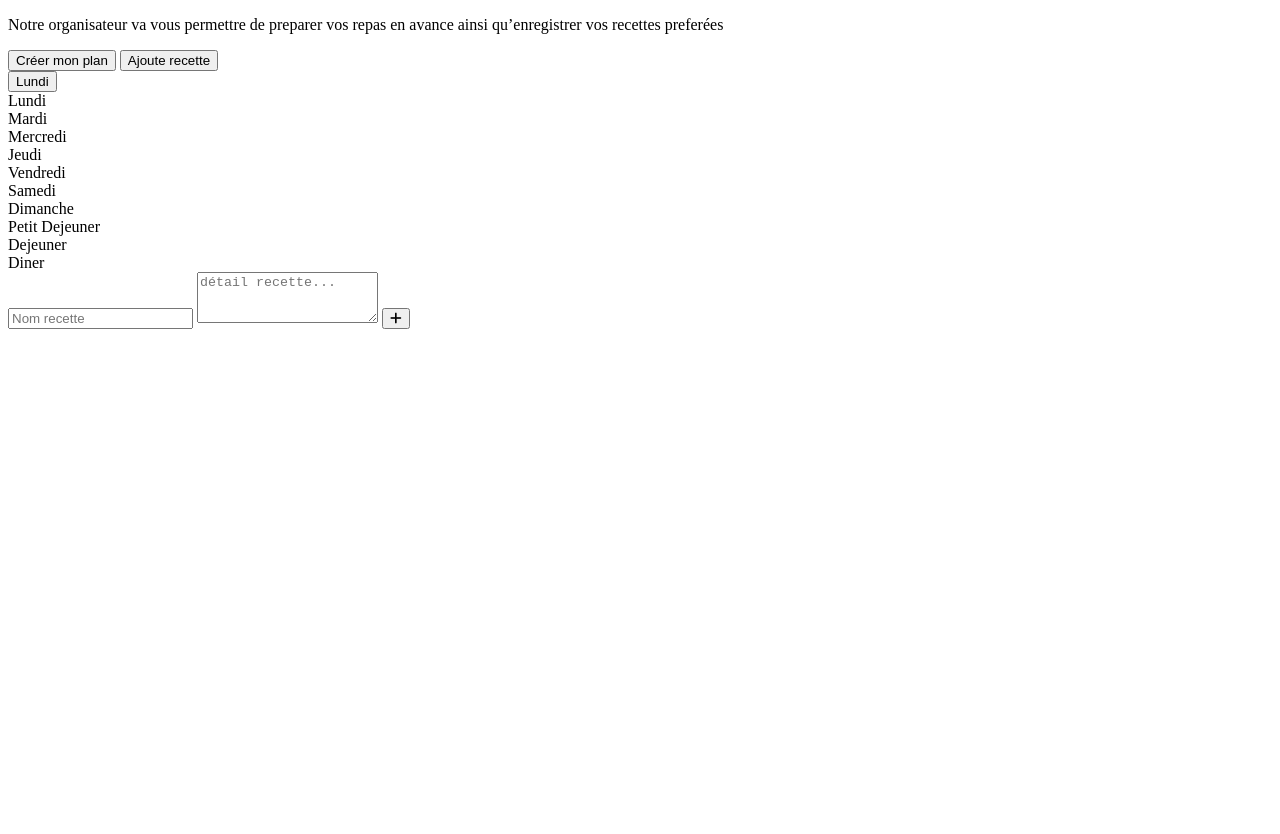
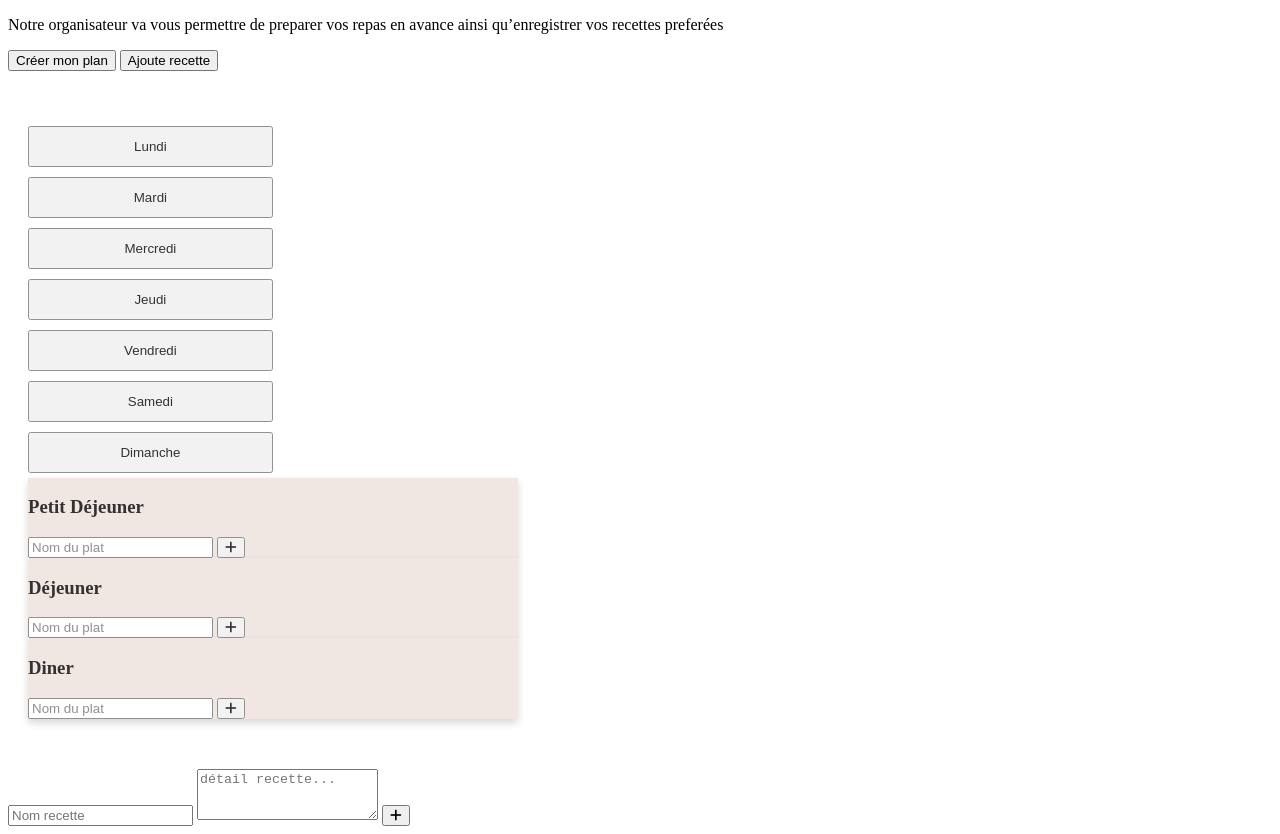
Before and after one commit to KaoutharDraif/YummyApp, a plain HTML site: page index.html in a window 1280 px wide. Shown: the part 209-1043 px from the top of the page. Before the commit the page ends 800 px from the top, so only its background shows below. Drawn offline with Linux system fonts and the light colour scheme.

Commit message:
newchanges

```diff
--- a/index.html
+++ b/index.html
@@ -26,20 +26,42 @@
     </div>
 </div>
 <!-- page repas -->
+ <div class="Repas">
 <div class="Semaine">
-    <button>Lundi</button>
-<div onclick="cardDay" class="btn">Lundi</div>
-<div onclick="cardDay" class="btn">Mardi</div>
-<div onclick="cardDay" class="btn">Mercredi</div>
-<div onclick="cardDay" class="btn">Jeudi</div>
-<div onclick="cardDay" class="btn">Vendredi</div>
-<div onclick="cardDay" class="btn">Samedi</div>
-<div onclick="cardDay" class="btn">Dimanche</div>
+    <button onclick="cardDay()" class="btn">Lundi</button>
+    <button onclick="cardDay()" class="btn">Mardi</button>
+    <button onclick="cardDay()" class="btn">Mercredi</button>
+    <button onclick="cardDay()" class="btn">Jeudi</button>
+    <button onclick="cardDay()" class="btn">Vendredi</button>
+    <button onclick="cardDay()" class="btn">Samedi</button>
+    <button onclick="cardDay()" class="btn">Dimanche</button>
 </div>
-<div id="petitDejPlat">Petit Dejeuner</div>
-<div id="dejPlat">Dejeuner</div>
-<div id="dinerPlat">Diner</div>
-
+<div id="mealType" class="mealContainer">
+<div id="breakfastContainer" class="mealCard">
+   <h3>Petit Déjeuner</h3>
+   <form class="formMeal">
+    <input type="text" id="mealName" placeholder="Nom du plat" />
+    <button type="submit"><i class="fa-solid fa-plus"></i></button>
+</form>
+<div id="divpetitDej"></div>
+</div>
+<div id="lunchContainer" class="mealCard">
+    <h3>Déjeuner</h3>
+   <form class="formMeal">
+    <input type="text" id="mealName" placeholder="Nom du plat" />
+    <button type="submit"><i class="fa-solid fa-plus"></i></button>
+</form>
+<div id="divDej"></div>
+</div>
+<div id="dinnerContainer" class="mealCard">
+    <h3>Diner</h3>
+   <form class="formMeal">
+    <input type="text" id="mealName" placeholder="Nom du plat" />
+    <button type="submit"><i class="fa-solid fa-plus"></i></button>
+</form>
+</div>
+</div>
+</div>
 <!-- page recette -->
     <form class="formRecette">
         <input type="text" id="titre" placeholder="Nom recette" />
--- a/index.js
+++ b/index.js
@@ -2,6 +2,22 @@ const formRecette = document.querySelector('form');
 const Plat = document.getElementById('titre');
 const Détails = document.getElementById('Recette');
 const recetteContainer = document.getElementById('recetteContainer');
+const breakfastContainer = document.getElementById('breakfastContainer');
+const lunchContainer = document.getElementById('lunchContainer');
+const dinnerContainer = document.getElementById('dinnerContainer');
+const mealType = document.getElementById('mealType');
+const formMeal = document.querySelector('form');
+
+
+function cardDay() {
+    if(mealType.style.display === "none"){
+        mealType.style.display = "block";
+    }
+    else{
+        mealType.style.display = "none" ;
+    }
+}
+
 
 let recettes = [];
 
--- a/style.css
+++ b/style.css
@@ -1,7 +1,25 @@
-.card {
+/* .Repas {
+    display: flex;
+    justify-content: space-between;
+    } */
+
+.mealContainer {
+    display: flex;
+    flex-direction: column;
+    justify-content: space-between;
+}
+
+.mealCard {
   box-shadow: 0 4px 8px 0 rgba(0,0,0,0.2);
   transition: 0.3s;
-  width: 20%;
+  width: 40%;
+  background-color: #EEE2DC;
+}
+
+.btn {
+    margin: 5px 0px;
+    padding: 11px 15px;
+    width: 20%;
 }
 
 .Repas, .Recette{
@@ -19,3 +37,8 @@ opacity: 0.8;
     font-weight: bold;
     margin-top: 9px;
 }
+
+.Semaine {
+    display: flex;
+    flex-direction: column;
+}
```
